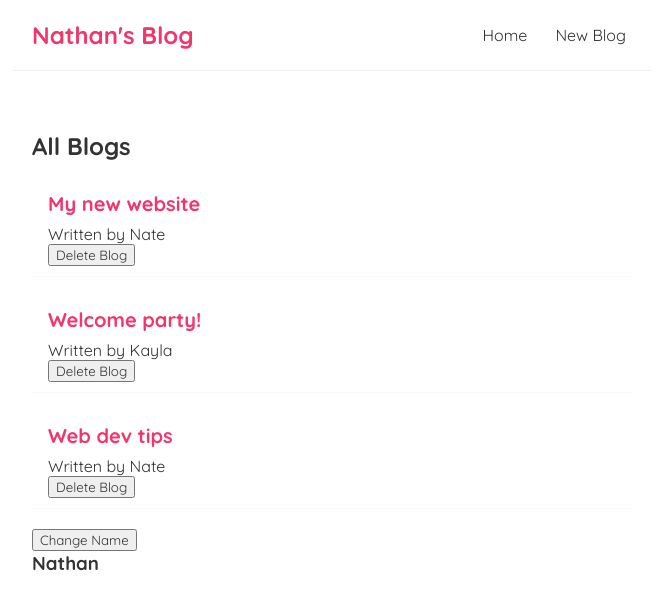
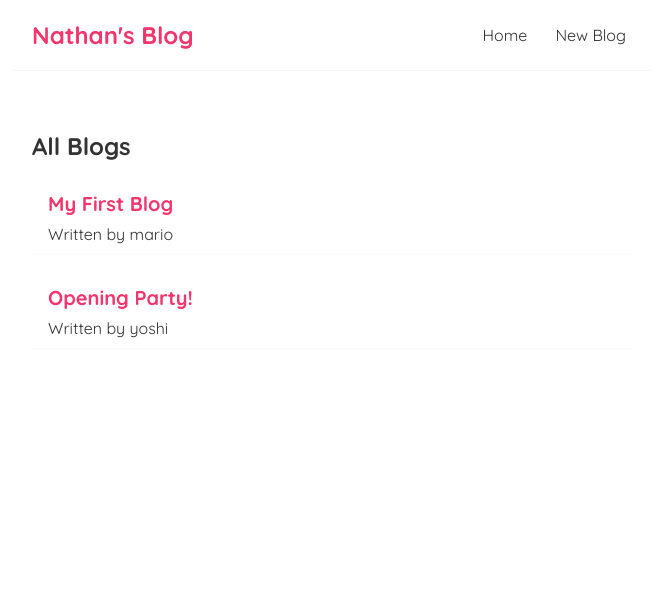
Before and after one commit to Natspectro/vite-react-project, a React (Vite) app: page / in a window 1280 px wide. Shown: the top 608 px of the page, without its empty margins (308-964 px from the left). Built offline with nearby package versions, Linux system fonts and the light colour scheme; data requests are answered from the project's data file.

Commit message:
Added fetch functionality. Removed delete functionality. Added Conditional templating for Bloglist rendering.

```diff
--- a/src/BlogList.jsx
+++ b/src/BlogList.jsx
@@ -1,4 +1,4 @@
-const Bloglist = ({ blogs, title, handleDelete }) => {
+const Bloglist = ({ blogs, title }) => {
   return (
     <div className="blog-list">
       <h2>{title}</h2>
@@ -6,7 +6,6 @@
         <div className="blog-preview" key={blog.id}>
           <h2>{blog.title}</h2>
           <p>Written by {blog.author}</p>
-          <button onClick={() => handleDelete(blog.id)}>Delete Blog</button>
         </div>
       ))}
     </div>
--- a/src/Home.jsx
+++ b/src/Home.jsx
@@ -2,27 +2,22 @@
 import Bloglist from "./BlogList";
 
 const Home = () => {
-  const [blogs, setBlogs] = useState([
-    { title: "My new website", body: "lorem ipsum...", author: "Nate", id: 1 },
-    { title: "Welcome party!", body: "lorem ipsum...", author: "Kayla", id: 2 },
-    { title: "Web dev tips", body: "lorem ipsum...", author: "Nate", id: 3 },
-  ]);
-  const [name, setName] = useState("Nathan");
-  const handleDelete = (id) => {
-    const newBlogs = blogs.filter((blog) => blog.id !== id);
-    setBlogs(newBlogs);
-  };
+  const [blogs, setBlogs] = useState(null);
 
   useEffect(() => {
-    console.log("Use Effect Ran");
-    console.log(name);
-  }, [name]);
+    fetch("http://localhost:8000/blogs")
+      .then((res) => {
+        return res.json();
+      })
+      .then((data) => {
+        console.log(data);
+        setBlogs(data);
+      });
+  }, []);
 
   return (
     <div className="home">
-      <Bloglist blogs={blogs} title="All Blogs" handleDelete={handleDelete} />
-      <button onClick={() => setName("Janice")}>Change Name</button>
-      <h3>{name}</h3>
+      {blogs && <Bloglist blogs={blogs} title="All Blogs" />}
     </div>
   );
 };
```
